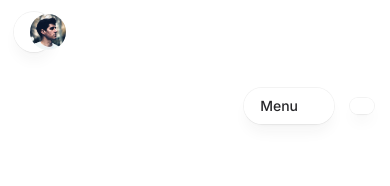
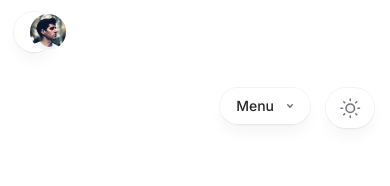
Before and after one commit to marcosvsilva/marcosvsilva.github.io, a Next.js app: page / in a window 390 px wide. Shown: the top 186 px of the page. Built offline with nearby package versions, Linux system fonts and the light colour scheme.

Commit message:
fix: fixing icons and designe header issues

```diff
--- a/src/app/components/ModeToggle.tsx
+++ b/src/app/components/ModeToggle.tsx
@@ -1,4 +1,8 @@
-function ModeToggle() {
+import React from 'react';
+
+import MoonIcon from '../images/icons/MoonIcon';
+import SunIcon from '../images/icons/SunIcon';
+
 function disableTransitionsTemporarily() {
   document.documentElement.classList.add('[&_*]:!transition-none');
   window.setTimeout(() => {
@@ -16,10 +20,11 @@ function ModeToggle() {
   if (isDarkMode === isSystemDarkMode) {
     delete window.localStorage.isDarkMode;
   } else {
-      window.localStorage.isDarkMode = isDarkMode;
+    window.localStorage.isDarkMode = isDarkMode.toString();
   }
 }
 
+const ModeToggle: React.FC = () => {
   return (
     <button
       type="button"
@@ -27,9 +32,10 @@ function ModeToggle() {
       className="group rounded-full bg-white/90 px-3 py-2 shadow-lg shadow-zinc-800/5 ring-1 ring-zinc-900/5 backdrop-blur transition dark:bg-zinc-800/90 dark:ring-white/10 dark:hover:ring-white/20"
       onClick={toggleMode}
     >
-      {/* Rest of the component */}
+      <SunIcon className="h-6 w-6 fill-zinc-100 stroke-zinc-500 transition group-hover:fill-zinc-200 group-hover:stroke-zinc-700 dark:hidden [@media(prefers-color-scheme:dark)]:fill-teal-50 [@media(prefers-color-scheme:dark)]:stroke-teal-500 [@media(prefers-color-scheme:dark)]:group-hover:fill-teal-50 [@media(prefers-color-scheme:dark)]:group-hover:stroke-teal-600" />
+      <MoonIcon className="hidden h-6 w-6 fill-zinc-700 stroke-zinc-500 transition dark:block [@media(prefers-color-scheme:dark)]:group-hover:stroke-zinc-400 [@media_not_(prefers-color-scheme:dark)]:fill-teal-400/10 [@media_not_(prefers-color-scheme:dark)]:stroke-teal-500" />
     </button>
   );
-}
+};
 
 export default ModeToggle;
--- a/src/app/images/icons/ChevronDownIcon.tsx
+++ b/src/app/images/icons/ChevronDownIcon.tsx
@@ -5,7 +5,13 @@ function ChevronDownIcon({ ...props }) {
       aria-hidden="true"
       {...props}
     >
-      {/* SVG path content */}
+      <path
+        d="M1.75 1.75 4 4.25l2.25-2.5"
+        fill="none"
+        strokeWidth="1.5"
+        strokeLinecap="round"
+        strokeLinejoin="round"
+      />
     </svg>
   );
 }
--- a/src/app/images/icons/CloseIcon.tsx
+++ b/src/app/images/icons/CloseIcon.tsx
@@ -5,7 +5,14 @@ function CloseIcon({ ...props }) {
       aria-hidden="true"
       {...props}
     >
-      {/* SVG path content */}
+      <path
+        d="m17.25 6.75-10.5 10.5M6.75 6.75l10.5 10.5"
+        fill="none"
+        stroke="currentColor"
+        strokeWidth="1.5"
+        strokeLinecap="round"
+        strokeLinejoin="round"
+      />
     </svg>
   );
 }
--- a/src/app/images/icons/MoonIcon.tsx
+++ b/src/app/images/icons/MoonIcon.tsx
@@ -5,7 +5,12 @@ function MoonIcon({ ...props }) {
       aria-hidden="true"
       {...props}
     >
-      {/* SVG path content */}
+      <path
+        d="M17.25 16.22a6.937 6.937 0 0 1-9.47-9.47 7.451 7.451 0 1 0 9.47 9.47ZM12.75 7C17 7 17 2.75 17 2.75S17 7 21.25 7C17 7 17 11.25 17 11.25S17 7 12.75 7Z"
+        strokeWidth="1.5"
+        strokeLinecap="round"
+        strokeLinejoin="round"
+      />
     </svg>
   );
 }
--- a/src/app/images/icons/SunIcon.tsx
+++ b/src/app/images/icons/SunIcon.tsx
@@ -8,7 +8,11 @@ function SunIcon({ ...props }) {
       aria-hidden="true"
       {...props}
     >
-      {/* SVG path content */}
+      <path d="M8 12.25A4.25 4.25 0 0 1 12.25 8v0a4.25 4.25 0 0 1 4.25 4.25v0a4.25 4.25 0 0 1-4.25 4.25v0A4.25 4.25 0 0 1 8 12.25v0Z" />
+      <path
+        d="M12.25 3v1.5M21.5 12.25H20M18.791 18.791l-1.06-1.06M18.791 5.709l-1.06 1.06M12.25 20v1.5M4.5 12.25H3M6.77 6.77 5.709 5.709M6.77 17.73l-1.061 1.061"
+        fill="none"
+      />
     </svg>
   );
 }
```
Lines whose indentation alone changed are shown as unchanged.
